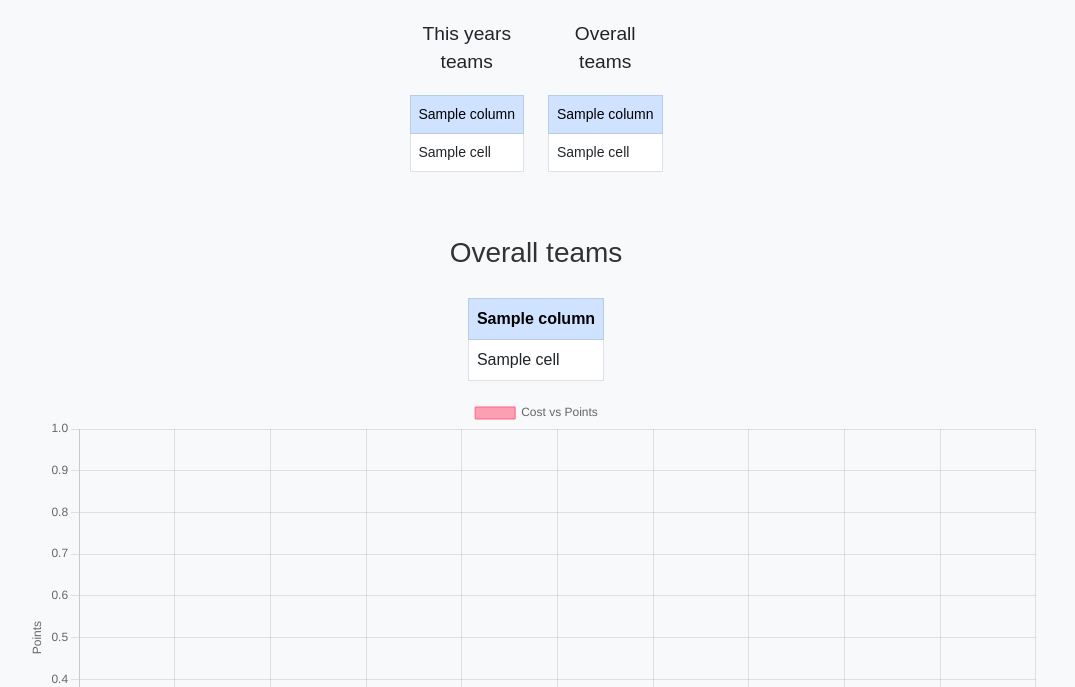
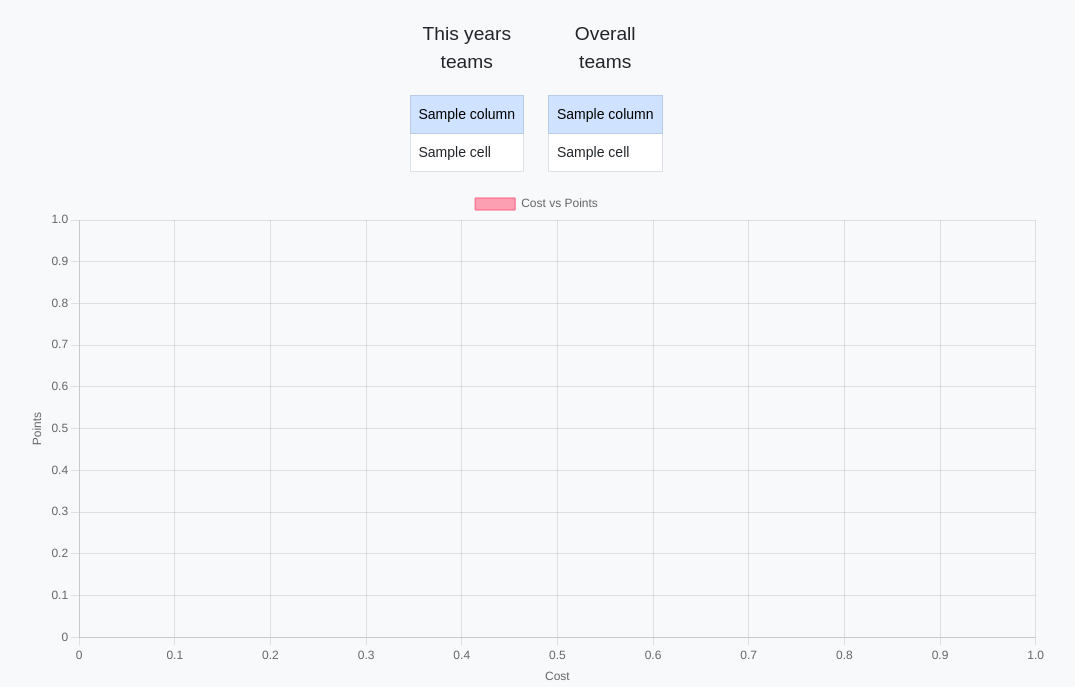
Before and after one commit to jpanek/mfcc_velogames, a Flask app: template templates/index.html in a window 1280 px wide. Shown: the part 265-952 px from the top of the page, without its empty margins (104-1179 px from the left). Run offline with Flask 3, Linux system fonts and the light colour scheme; the template is opened without the code that fills it: most values are stand-ins (such as "Sample title", 1, 10 or a date in 2020); data that the repository does not hold is empty.

Commit message:
fixed index

```diff
--- a/templates/index.html
+++ b/templates/index.html
@@ -100,37 +100,6 @@
         </div>
     </div>
 
-
-<h3 class="mt-5">Overall teams</h3>
-
-<div class="row">
-    <div class="col-12 col-lg-8 mx-auto">
-        <div class="table-responsive">
-            <table class="table table-bordered table-hover mt-2 w-auto mx-auto">
-                <thead class="table-primary text-center">
-                    <tr>
-                        {% for column in columns_2 %}
-                            <th class="text-nowrap">{{ column }}</th>
-                        {% endfor %}
-                    </tr>
-                </thead>
-                <tbody>
-                    {% for row in data_2 %}
-                        <tr>
-                            {% for cell in row %}
-                                <td class="{% if cell is number %}numeric{% endif %} text-nowrap"
-                                    style="text-align: {% if cell is number %}right{% else %}left{% endif %};">
-                                    {{ "{:,.0f}".format(cell) if cell is number else cell }}
-                                </td>
-                            {% endfor %}
-                        </tr>
-                    {% endfor %}
-                </tbody>
-            </table>
-        </div>
-    </div>
-</div>
-
     <!-- Scatter plot here: -->
     <div class="container">
         <div class="row justify-content-center">
```
